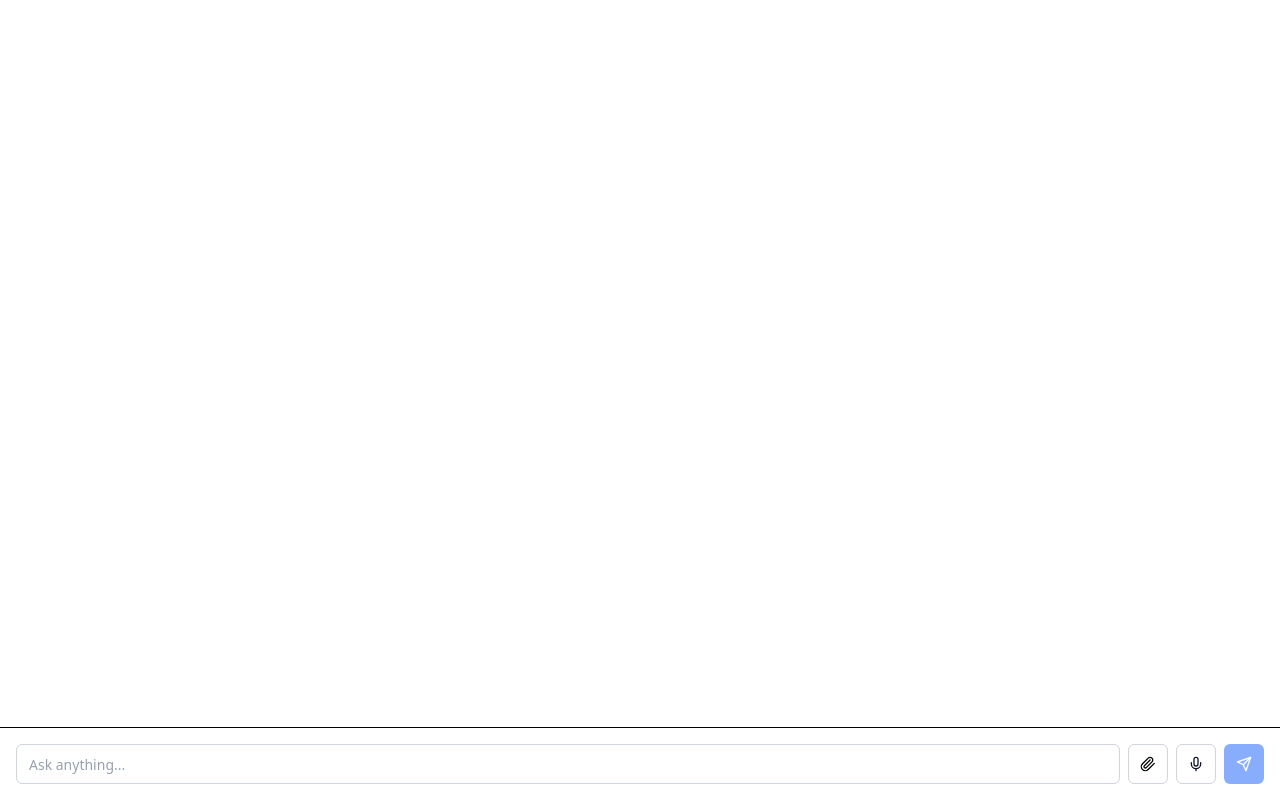
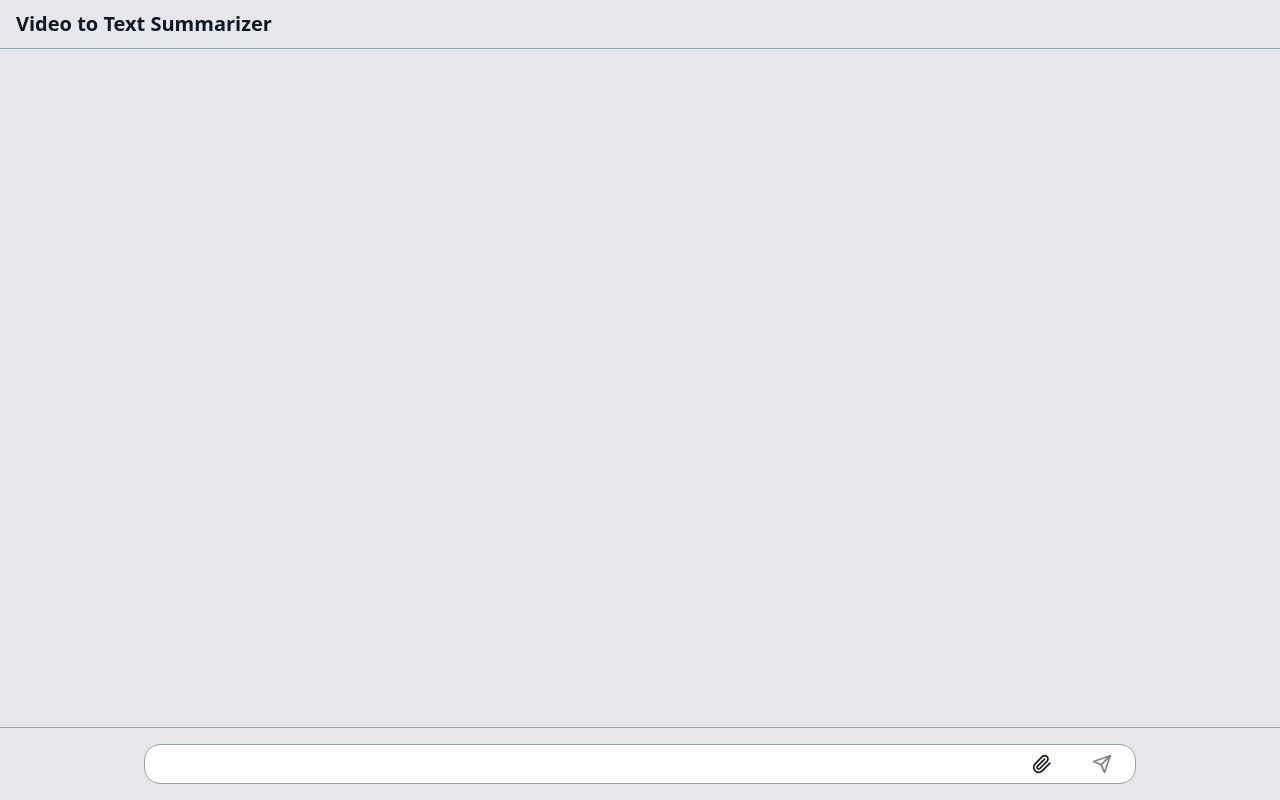
Before and after one commit to sujeethshingade/video-summarizer, a Next.js app in the folder client/: page / in a window 1280 px wide. Built offline with nearby package versions, Linux system fonts and the light colour scheme.

Commit message:
refactor: enhance ui

```diff
--- a/client/src/app/layout.tsx
+++ b/client/src/app/layout.tsx
@@ -20,7 +20,7 @@ export default function RootLayout({
   return (
     <html lang="en">
       <body
-        className={`${inter.variable} antialiased`}
+        className={`${inter.variable} antialiased bg-gray-50`}
       >
         {children}
       </body>
--- a/client/src/app/page.tsx
+++ b/client/src/app/page.tsx
@@ -1,11 +1,14 @@
 'use client';
 
 import { Chatbot } from '@/components/Chatbot';
+import { Navbar } from '@/components/Navbar';
 
 export default function Home() {
   return (
-    <div className="h-screen bg-background">
-      <Chatbot />
-    </div>
-  );
+    <div className="h-screen flex flex-col overflow-hidden">
+      <Navbar />
+      <div className="flex-1 overflow-hidden">
+        <Chatbot />
+      </div>
+    </div>);
 }
--- a/client/src/components/Chatbot.tsx
+++ b/client/src/components/Chatbot.tsx
@@ -3,7 +3,8 @@
 import { useState, useRef, useEffect } from "react"
 import { Button } from "@/components/ui/button"
 import { Input } from "@/components/ui/input"
-import { Mic, MicOff, Send, Paperclip, FileVideo, Loader2 } from "lucide-react"
+import { Avatar, AvatarFallback } from "@/components/ui/avatar"
+import { Send, Paperclip, FileVideo, Loader2, Bot, User } from "lucide-react"
 import { cn } from "@/lib/utils"
 
 interface Message {
@@ -16,13 +17,9 @@ interface Message {
 
 export function Chatbot() {
     const [messages, setMessages] = useState<Message[]>([])
-    const [isRecording, setIsRecording] = useState(false)
-    const [isTranscribing, setIsTranscribing] = useState(false)
     const [isProcessingVideo, setIsProcessingVideo] = useState(false)
     const [message, setMessage] = useState("")
     const messagesEndRef = useRef<HTMLDivElement>(null)
-    const mediaRecorderRef = useRef<MediaRecorder | null>(null)
-    const chunksRef = useRef<Blob[]>([])
     const fileInputRef = useRef<HTMLInputElement>(null)
 
     useEffect(() => {
@@ -39,34 +36,21 @@ export function Chatbot() {
         }])
     }
 
-    const updateMessage = (id: string, updates: Partial<Message>) => {
-        setMessages(prev => prev.map(msg =>
-            msg.id === id ? { ...msg, ...updates } : msg
-        ))
-    }
-
     const handleFileUpload = async (file: File) => {
         if (!file) return
 
-        // Validate file type
         const supportedTypes = ['video/mp4', 'video/quicktime', 'video/x-msvideo', 'video/x-matroska', 'video/webm']
         if (!supportedTypes.includes(file.type)) {
             addMessage('Please upload a supported video file (.mp4, .mov, .avi, .mkv, .webm)', false)
             return
         }
 
-        // Validate file size (100MB limit)
-        const maxSize = 100 * 1024 * 1024
-        if (file.size > maxSize) {
+        if (file.size > 100 * 1024 * 1024) {
             addMessage('File is too large. Maximum size is 100MB.', false)
             return
         }
 
-        // Add user message showing file upload
         addMessage(`Uploaded video: ${file.name}`, true, file.name)
-
-        // Add processing message
-        const processingMessageId = Date.now().toString() + '_processing'
         addMessage('Processing your video...', false, undefined, true)
         setIsProcessingVideo(true)
 
@@ -85,24 +69,17 @@ export function Chatbot() {
             }
 
             const data = await response.json()
-
-            // Remove processing message and add results
             setMessages(prev => prev.filter(msg => !msg.isProcessing))
-
-            // Add summary message
             addMessage(data.summary, false)
 
-            // Add metadata message if available
             if (data.metadata) {
                 const metadataText = `**Processing Complete!**\n\n• Video: ${data.metadata.filename}\n• Transcript Length: ${data.metadata.transcript_length} characters\n• Frames Analyzed: ${data.metadata.frames_analyzed}\n• Processing Time: ${data.metadata.processing_time}`
                 addMessage(metadataText, false)
             }
-
         } catch (error) {
             console.error('Error uploading file:', error)
-            // Remove processing message
             setMessages(prev => prev.filter(msg => !msg.isProcessing))
-            addMessage(`Sorry, there was an error processing your video: ${error instanceof Error ? error.message : 'Unknown error'}. Please try again.`, false)
+            addMessage(`Sorry, there was an error processing your video: ${error instanceof Error ? error.message : 'Unknown error'}.`, false)
         } finally {
             setIsProcessingVideo(false)
         }
@@ -112,204 +89,119 @@ export function Chatbot() {
         addMessage(text, true)
 
         try {
-            // Call FastAPI backend for AI response
             const response = await fetch('http://localhost:8000/api/chat', {
                 method: 'POST',
-                headers: {
-                    'Content-Type': 'application/json',
-                },
-                body: JSON.stringify({
-                    message: text
-                })
+                headers: { 'Content-Type': 'application/json' },
+                body: JSON.stringify({ message: text })
             })
 
-            if (!response.ok) {
-                throw new Error(`HTTP ${response.status}`)
-            }
-
+            if (!response.ok) throw new Error(`HTTP ${response.status}`)
             const data = await response.json()
 
             if (data.success && data.response) {
                 addMessage(data.response, false)
             } else {
-                // Fallback response
-                addMessage(generateFallbackResponse(text), false)
+                addMessage("I'm here to help with video analysis and transcription. Upload a video or ask me a question!", false)
             }
         } catch (error) {
             console.error('Chat error:', error)
-            // Fallback response on error
-            addMessage(generateFallbackResponse(text), false)
-        }
-    }
-
-    const generateFallbackResponse = (userMessage: string) => {
-        const responses = [
-            "I understand you're asking about that. As an AI assistant, I can help you with various tasks including video transcription and analysis.",
-            "That's an interesting question! I'm here to help with video processing, text analysis, and general assistance.",
-            "I appreciate your message. While I'm designed to help with video-to-text conversion, I can also assist with other queries.",
-            "Thanks for reaching out! I'm equipped to handle video analysis, transcription, and provide helpful responses to your questions.",
-            "I see what you're asking about. I'm an AI assistant focused on helping with video content analysis and general support."
-        ]
-
-        // Simple keyword-based responses
-        const lowerMessage = userMessage.toLowerCase()
-
-        if (lowerMessage.includes('video') || lowerMessage.includes('transcrib') || lowerMessage.includes('upload')) {
-            return "I can help you with video analysis and transcription! You can ask me specific questions about video processing, or use the file upload button to upload a video file for analysis."
-        }
-
-        if (lowerMessage.includes('hello') || lowerMessage.includes('hi') || lowerMessage.includes('hey')) {
-            return "Hello! I'm your AI assistant. I can help you with video transcription, analysis, and answer questions about your content. How can I assist you today?"
-        }
-
-        if (lowerMessage.includes('help') || lowerMessage.includes('what') || lowerMessage.includes('how')) {
-            return "I'm here to help! I can assist with video-to-text conversion, content analysis, and general questions. Ask me anything you'd like to know!"
-        }
-
-        // Return a random response
-        return responses[Math.floor(Math.random() * responses.length)]
-    }
-
-    const transcribeAudio = async (audioBlob: Blob) => {
-        setIsTranscribing(true)
-        try {
-            const formData = new FormData()
-            formData.append("audio", audioBlob, "recording.webm")
-
-            const response = await fetch('http://localhost:8000/api/transcribe', {
-                method: "POST",
-                body: formData
-            })
-
-            if (!response.ok) throw new Error(`HTTP ${response.status}`)
-            const data = await response.json()
-            if (!data.success) throw new Error(data.error || "Transcription failed")
-            return data.text?.trim() || ""
-        } catch (error) {
-            console.error("Transcription error:", error)
-            return ""
-        } finally {
-            setIsTranscribing(false)
+            addMessage("I can help you analyze videos and answer questions. How can I assist you today?", false)
         }
     }
 
     const sendTextMessage = () => {
         const trimmed = message.trim()
-        if (trimmed && !isTranscribing) {
+        if (trimmed) {
             handleSendMessage(trimmed)
             setMessage("")
         }
     }
 
-    const toggleRecording = async () => {
-        if (isTranscribing) return
-
-        if (isRecording) {
-            mediaRecorderRef.current?.stop()
-            setIsRecording(false)
-            return
-        }
-
-        try {
-            const stream = await navigator.mediaDevices.getUserMedia({ audio: true })
-            const mediaRecorder = new MediaRecorder(stream)
-            mediaRecorderRef.current = mediaRecorder
-            chunksRef.current = []
-
-            mediaRecorder.ondataavailable = (event) => {
-                if (event.data.size > 0) chunksRef.current.push(event.data)
-            }
-
-            mediaRecorder.onstop = async () => {
-                const audioBlob = new Blob(chunksRef.current, { type: "audio/webm" })
-                const text = await transcribeAudio(audioBlob)
-                if (text) {
-                    setMessage(prev => prev ? `${prev} ${text}` : text)
-                }
-                stream.getTracks().forEach(track => track.stop())
-            }
-
-            mediaRecorder.start()
-            setIsRecording(true)
-        } catch (error) {
-            console.error("Recording error:", error)
-            alert("Could not access microphone. Please check permissions.")
-        }
-    }
-
-    const placeholder = isRecording ? "Recording... Click on mic to stop" :
-        isTranscribing ? "Processing audio..." :
-            "Ask anything..."
-
     return (
-        <div className="flex flex-col h-full bg-background">
-            <div className="flex-1 overflow-y-auto p-4 space-y-4">
+        <div className="flex flex-col h-full bg-gray-200">
+            <div className="flex-1 overflow-y-auto">
+                <div className="max-w-4xl mx-auto px-4 py-6 space-y-6">
                     {messages.map((msg) => (
-                    <div key={msg.id} className={cn("flex w-full", msg.isUser ? "justify-end" : "justify-start")}>
+                        <div key={msg.id} className={cn("flex", msg.isUser ? "justify-end" : "justify-start")}>
+                            {!msg.isUser && (
+                                <Avatar className="w-10 h-10 mt-1">
+                                    <AvatarFallback className="text-gray-900">
+                                        <Bot className="h-6 w-6" />
+                                    </AvatarFallback>
+                                </Avatar>
+                            )}
                             <div className={cn(
-                            "max-w-[80%] rounded-lg px-4 py-3 text-sm shadow-sm",
-                            msg.isUser ? "bg-blue-500 text-white" : "bg-gray-100 text-gray-900 border border-gray-200"
+                                "flex flex-col max-w-[80%]",
+                                msg.isUser ? "items-end" : "items-start"
+                            )}>
+                                <div className={cn(
+                                    "rounded-2xl px-4 py-3 text-sm shadow-sm",
+                                    msg.isUser
+                                        ? "bg-white border border-gray-400 text-gray-900"
+                                        : "bg-white border border-gray-400 text-gray-900"
                                 )}>
                                     {msg.filename && (
-                                <div className="flex items-center space-x-2 mb-2">
-                                    <FileVideo className="h-4 w-4" />
+                                        <div className="flex items-center space-x-2 mb-2 pb-2 border-b border-gray-200">
+                                            <FileVideo className="h-5 w-5" />
                                             <span className="text-xs font-medium">{msg.filename}</span>
                                         </div>
                                     )}
                                     {msg.isProcessing && (
                                         <div className="flex items-center space-x-2 mb-2">
-                                    <Loader2 className="h-4 w-4 animate-spin" />
+                                            <Loader2 className="h-5 w-5 animate-spin" />
                                             <span className="text-xs">Processing...</span>
                                         </div>
                                     )}
                                     <p className="whitespace-pre-wrap leading-relaxed">{msg.text}</p>
                                 </div>
                             </div>
-                ))}
+                            {msg.isUser && (
+                                <Avatar className="w-10 h-10 mt-1">
+                                    <AvatarFallback className="text-gray-900">
+                                        <User className="h-6 w-6" />
+                                    </AvatarFallback>
+                                </Avatar>
+                            )}
+                        </div>
+                    ))
+                    }
                     <div ref={messagesEndRef} />
                 </div>
+            </div>
 
-            <div className="flex-shrink-0 relative flex items-center gap-2 p-4 border-t bg-background">
+            <div className="flex-shrink-0 bg-gray-200 border-t border-gray-400">
+                <div className="max-w-5xl mx-auto px-4 py-4">
+                    <div className="relative flex items-center">
                         <Input
                             value={message}
-                    onChange={(e: React.ChangeEvent<HTMLInputElement>) => setMessage(e.target.value)}
-                    onKeyDown={(e: React.KeyboardEvent<HTMLInputElement>) => e.key === "Enter" && !e.shiftKey && (e.preventDefault(), sendTextMessage())}
-                    placeholder={placeholder}
-                    disabled={isTranscribing}
-                    className="flex-1"
+                            onChange={(e) => setMessage(e.target.value)}
+                            onKeyDown={(e) => e.key === "Enter" && !e.shiftKey && (e.preventDefault(), sendTextMessage())}
+                            className="h-10 border-gray-400 focus:border-gray-900 focus:ring-gray-900 pr-24"
                         />
-
+                        <div className="absolute right-2 top-1/2 -translate-y-1/2 flex items-center gap-2">
                             <Button
-                    size="icon"
-                    variant="outline"
+                                type="button"
+                                variant="ghost"
                                 onClick={() => fileInputRef.current?.click()}
-                    disabled={isTranscribing || isProcessingVideo}
-                    className="transition-all duration-200"
+                                disabled={isProcessingVideo}
+                                className="hover:bg-gray-100 focus:outline-none rounded-full text-gray-900"
+                                tabIndex={-1}
                             >
-                    <Paperclip className="h-4 w-4" />
+                                <Paperclip className="h-5 w-5" />
                             </Button>
-
                             <Button
-                    size="icon"
-                    variant="outline"
-                    onClick={toggleRecording}
-                    disabled={isTranscribing}
-                    className={cn(
-                        "transition-all duration-200 text-gray-900",
-                        isRecording && "bg-red-500 text-white hover:bg-red-600 hover:text-white border-red-500 animate-pulse",
-                        isTranscribing && "opacity-50"
-                    )}
+                                type="button"
+                                variant="ghost"
+                                onClick={sendTextMessage}
+                                disabled={!message.trim()}
+                                className="hover:bg-gray-100 focus:outline-none rounded-full text-gray-900e"
                             >
-                    {isRecording ? <MicOff className="h-4 w-4" /> : <Mic className="h-4 w-4" />}
+                                <Send className="h-5 w-5" />
                             </Button>
-
-                <Button
-                    size="icon"
-                    onClick={sendTextMessage}
-                    disabled={!message.trim() || isTranscribing}
-                >
-                    <Send className="h-4 w-4" />
-                </Button>
+                        </div>
+                    </div>
+                </div>
+            </div>
 
             <input
                 ref={fileInputRef}
@@ -319,16 +211,6 @@ export function Chatbot() {
                 className="hidden"
                 disabled={isProcessingVideo}
             />
-
-                {isRecording && (
-                    <div className="absolute -top-10 left-1/2 transform -translate-x-1/2 bg-red-500 text-white px-3 py-1 rounded-full text-sm">
-                        <div className="flex items-center gap-2">
-                            <div className="w-2 h-2 bg-white rounded-full animate-pulse" />
-                            Recording...
-                        </div>
-                    </div>
-                )}
-            </div>
         </div>
     )
 }
--- /dev/null
+++ b/client/src/components/Navbar.tsx
@@ -0,0 +1,11 @@
+import React from 'react'
+
+export function Navbar() {
+    return (
+        <nav className="border-b border-gray-400 bg-gray-200 sticky top-0 z-50">
+            <div className="max-w-7xl mx-auto px-4 flex items-center h-12">
+                <h1 className="text-xl font-bold text-gray-900">Video to Text Summarizer</h1>
+            </div>
+        </nav>
+    )
+}
--- /dev/null
+++ b/client/src/components/ui/avatar.tsx
@@ -0,0 +1,46 @@
+import * as React from "react"
+import { cn } from "@/lib/utils"
+
+const Avatar = React.forwardRef<
+    HTMLDivElement,
+    React.HTMLAttributes<HTMLDivElement>
+>(({ className, ...props }, ref) => (
+    <div
+        ref={ref}
+        className={cn(
+            "relative flex h-10 w-10 shrink-0 overflow-hidden rounded-full",
+            className
+        )}
+        {...props}
+    />
+))
+Avatar.displayName = "Avatar"
+
+const AvatarImage = React.forwardRef<
+    HTMLImageElement,
+    React.ImgHTMLAttributes<HTMLImageElement>
+>(({ className, ...props }, ref) => (
+    <img
+        ref={ref}
+        className={cn("aspect-square h-full w-full", className)}
+        {...props}
+    />
+))
+AvatarImage.displayName = "AvatarImage"
+
+const AvatarFallback = React.forwardRef<
+    HTMLDivElement,
+    React.HTMLAttributes<HTMLDivElement>
+>(({ className, ...props }, ref) => (
+    <div
+        ref={ref}
+        className={cn(
+            "flex h-full w-full items-center justify-center rounded-full bg-transparent",
+            className
+        )}
+        {...props}
+    />
+))
+AvatarFallback.displayName = "AvatarFallback"
+
+export { Avatar, AvatarImage, AvatarFallback }
--- a/client/src/components/ui/button.tsx
+++ b/client/src/components/ui/button.tsx
@@ -8,7 +8,7 @@ export interface ButtonProps extends React.ButtonHTMLAttributes<HTMLButtonElemen
 
 const Button = React.forwardRef<HTMLButtonElement, ButtonProps>(
     ({ className, variant = 'default', size = 'default', ...props }, ref) => {
-        const baseClasses = "inline-flex items-center justify-center whitespace-nowrap rounded-md text-sm font-medium ring-offset-background transition-colors focus-visible:outline-none focus-visible:ring-2 focus-visible:ring-ring focus-visible:ring-offset-2 disabled:pointer-events-none disabled:opacity-50"
+        const baseClasses = "inline-flex items-center justify-center whitespace-nowrap rounded-full text-sm font-medium ring-offset-background transition-colors focus-visible:outline-none focus-visible:ring-2 focus-visible:ring-ring focus-visible:ring-offset-2 disabled:pointer-events-none disabled:opacity-50"
 
         const variantClasses = {
             default: "bg-blue-600 text-white hover:bg-blue-700",
--- a/client/src/components/ui/input.tsx
+++ b/client/src/components/ui/input.tsx
@@ -9,7 +9,7 @@ const Input = React.forwardRef<HTMLInputElement, InputProps>(
             <input
                 type={type}
                 className={cn(
-                    "flex h-10 w-full rounded-md border border-gray-300 bg-white px-3 py-2 text-sm placeholder:text-gray-400 focus-visible:outline-none focus-visible:ring-2 focus-visible:ring-blue-500 focus-visible:border-transparent disabled:cursor-not-allowed disabled:opacity-50",
+                    "flex h-10 w-full rounded-2xl border border-gray-300 bg-white px-3 py-2 text-sm placeholder:text-gray-400 focus-visible:outline-none focus-visible:ring-2 focus-visible:ring-blue-500 focus-visible:border-transparent disabled:cursor-not-allowed disabled:opacity-50",
                     className
                 )}
                 ref={ref}
```
Lines whose indentation alone changed are shown as unchanged.
